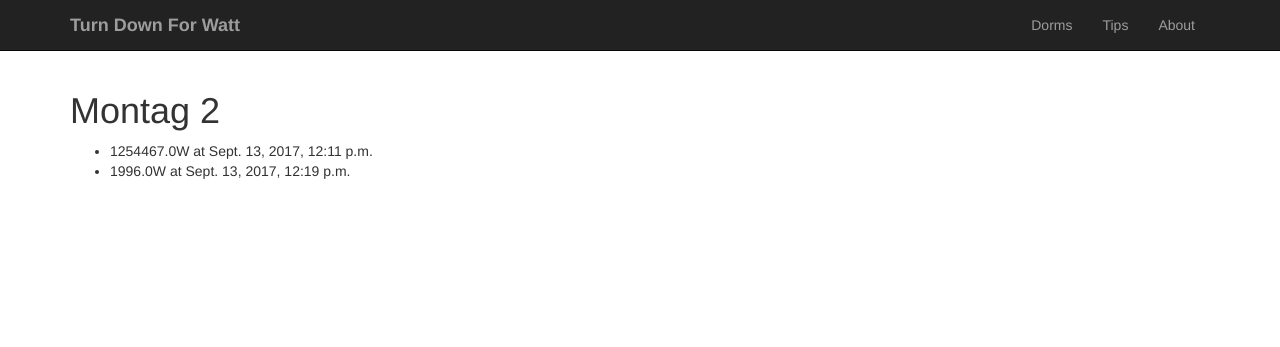
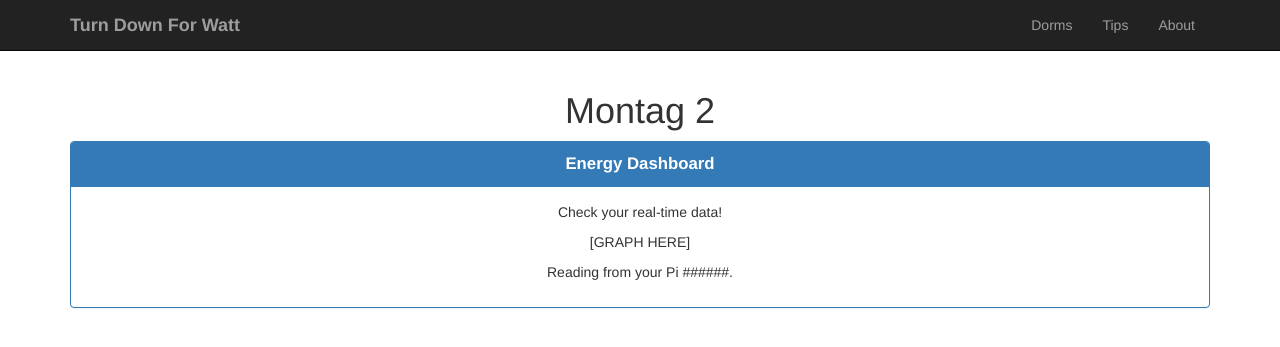
Before and after one commit to wanderson43/Turn-Down-For-Watt, a Django app: page /dorms/2/ in a window 1280 px wide. Shown: the top 347 px of the page. Run offline with Django 3.2, Linux system fonts and the light colour scheme; data comes from the database, SQL or seed files in the repository; some libraries are stand-ins or nearby versions.

Commit message:
Updated Dorm Page

```diff
--- a/monitor/templates/dorm/detail.html
+++ b/monitor/templates/dorm/detail.html
@@ -2,11 +2,25 @@
 
 {% block content %}
 <div class="container">
-  <h1>{{ dorm.name }}</h1>
-  <ul>
-    {% for energy_usage in dorm.energyreading_set.all %}
-    <li>{{ energy_usage.power }}W at {{ energy_usage.timestamp }}</li>
-    {% endfor %}
-  </ul>
+  <center> <h1>{{ dorm.name }}</h1> </center>
+  <!--<ul>-->
+    <!--{% for energy_usage in dorm.energyreading_set.all %}-->
+    <!--<li>{{ energy_usage.power }}W at {{ energy_usage.timestamp }}</li>-->
+    <!--{% endfor %}-->
+  <!--</ul>-->
+  <div class="panel panel-primary">
+
+        <div class="panel-heading">
+          <b><big><i class="fa fa-line-chart fa-2x fa-fw" aria-hidden="true"></i><center>Energy Dashboard</center></big></b>
+        </div>
+        <div class="panel-body">
+          <center><p>Check your real-time data!</p></center>
+          <center><p> [GRAPH HERE] </p></center>
+          <center><p>Reading from your Pi ######.</p></center>
+        </div>
+          </div>
+        </div>
+      </div>
+    </div>
 </div>
 {% endblock content %}
```
